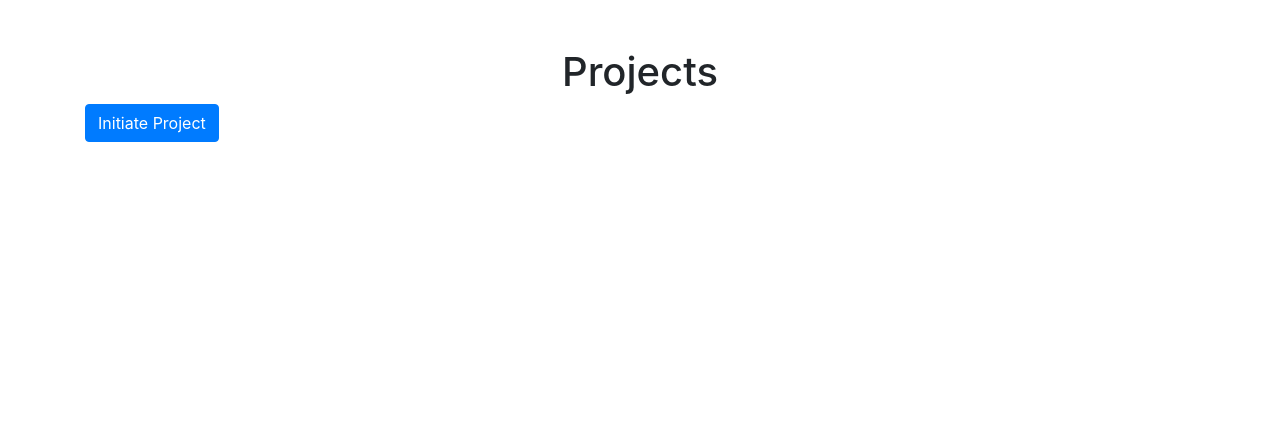
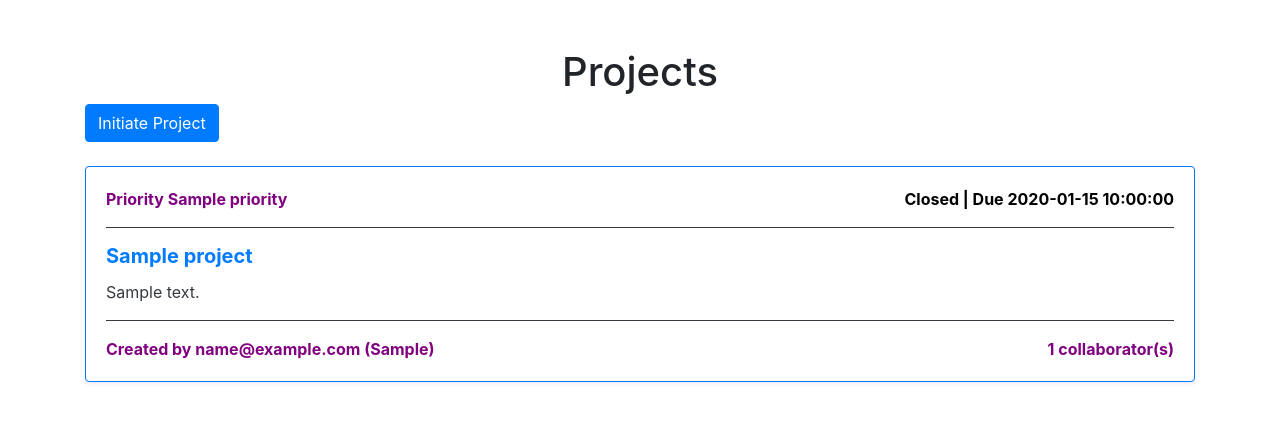
Before and after one commit to karbyshevillia/Gouvernement, a Flask app: template website/templates/projects.html in a window 1280 px wide. Shown: the part 56-478 px from the top of the page. Run offline with Flask 3, Linux system fonts and the light colour scheme; the template is opened without the code that fills it: most values are stand-ins (such as "Sample title", 1, 10 or a date in 2020); parts of the project's set-up code (start-up, migrations or seed data) failed here and were passed over; some libraries are stand-ins or nearby versions.

Commit message:
Added all projects view in /views/projects

```diff
--- a/website/templates/projects.html
+++ b/website/templates/projects.html
@@ -7,4 +7,31 @@
 <a href="/views/editing">
     <button type="button" class="btn btn-primary">Initiate Project</button>
 </a>
+<br>
+{% for project, supervisor in projects_supervisors.items() %}
+<div class="row mt-4">
+  <div class="col-md-12 col-lg-12 mb-4">
+    <a href="/your-target-url" class="text-decoration-none">
+      <div class="card h-100 shadow-sm border-primary clickable-box">
+        <div class="card-body">
+          <div class="d-flex justify-content-between">
+            <span class="font-weight-bold" style="color: purple">Priority {{ project.priority }}</span>
+            <span class="font-weight-bold text-center" style="color: black">{{ "Open" if project.status else "Closed" }} | Due {{ project.deadline }}</span>
+          </div>
+          <hr class="border-dark">
+          <h5 class="card-title text-primary font-weight-bold">{{ project.title }}</h5>
+          <p class="card-text text-dark">
+            {{ project.description }}
+          </p>
+          <hr class="border-dark">
+          <div class="d-flex justify-content-between">
+            <span class="font-weight-bold" style="color: purple">Created by {{ supervisor.email }} ({{ supervisor.first_name }})</span>
+            <span class="font-weight-bold text-right" style="color: purple"> {{ project.current_collaborators|length }} collaborator(s)</span>
+          </div>
+        </div>
+      </div>
+    </a>
+  </div>
+</div>
+{% endfor %}
 {% endblock %}
--- a/website/views.py
+++ b/website/views.py
@@ -18,7 +18,9 @@ def projects():
     """
     Returns the home page of the website
     """
-    return render_template("projects.html", user=current_user)
+    projects_list = list(set(current_user.projects) | set(current_user.supervised_projects))
+    projects_supervisors = dict(zip(projects_list, [User.query.get(project.supervisor) for project in projects_list]))
+    return render_template("projects.html", user=current_user, projects_supervisors=projects_supervisors)
 
 @views.route("/editing", methods=["GET", "POST"])
 @login_required
@@ -61,6 +63,6 @@ def editing():
             db.session.add(project)
             db.session.commit()
             flash("Project initiated successfully!", category="success")
-            redirect(url_for("views.projects"))
+            return redirect(url_for("views.projects"))
 
     return render_template("projects_edit.html", user=current_user)
```
Also changed, not shown: database.db.
